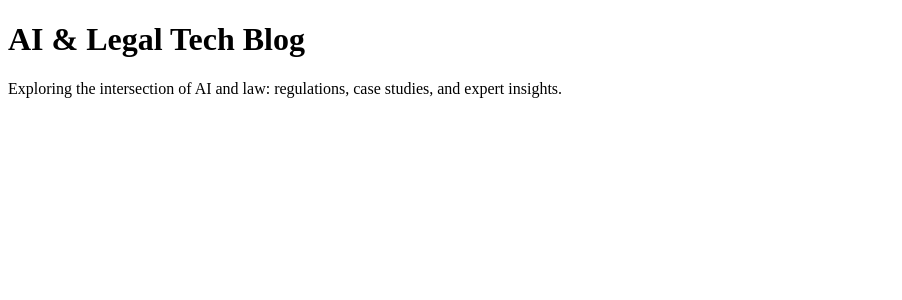
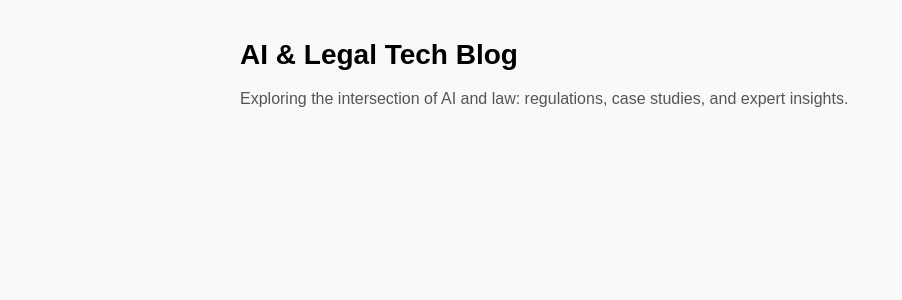
Before and after one commit to shivaanik123/ai-legal-blog, a Next.js app: page / in a window 1280 px wide. Shown: the top 300 px of the page, without its empty margins (0-902 px from the left). Built offline with nearby package versions, Linux system fonts and the light colour scheme.

Commit message:
Removed Tailwind and switched to regular CSS

```diff
--- a/package.json
+++ b/package.json
@@ -17,10 +17,5 @@
     "openai": "^4.85.0",
     "react": "^19.0.0",
     "react-dom": "^19.0.0"
-  },
-  "devDependencies": {
-    "autoprefixer": "^10.4.20",
-    "postcss": "^8.5.2",
-    "tailwindcss": "^4.0.6"
   }
 }
--- /dev/null
+++ b/pages/_app.js
@@ -0,0 +1,5 @@
+import '../styles/globals.css';
+
+export default function MyApp({ Component, pageProps }) {
+  return <Component {...pageProps} />;
+}
--- a/pages/index.js
+++ b/pages/index.js
@@ -1,12 +1,8 @@
-import React from 'react';
-
 export default function Home() {
-  return (
-    <div className="container mx-auto p-6">
-      <h1 className="text-4xl font-bold mb-4">AI & Legal Tech Blog</h1>
-      <p className="text-lg text-gray-600 mb-6">
-        Exploring the intersection of AI and law: regulations, case studies, and expert insights.
-      </p>
-    </div>
-  );
-}
+    return (
+      <div className="container">
+        <h1>AI & Legal Tech Blog</h1>
+        <p>Exploring the intersection of AI and law: regulations, case studies, and expert insights.</p>
+      </div>
+    );
+  }
--- a/styles/globals.css
+++ b/styles/globals.css
@@ -1,3 +1,22 @@
-@tailwind base;
-@tailwind components;
-@tailwind utilities;
+body {
+    font-family: Arial, sans-serif;
+    margin: 0;
+    padding: 0;
+    background-color: #f9f9f9;
+  }
+
+  .container {
+    max-width: 800px;
+    margin: auto;
+    padding: 20px;
+  }
+
+  h1 {
+    font-size: 28px;
+    font-weight: bold;
+  }
+
+  p {
+    font-size: 16px;
+    color: #555;
+  }
```
Also changed, not shown: tailwind.config.js (deleted, +0 -8 lines), 1 other file (tests, documents, lock files or other folders).
